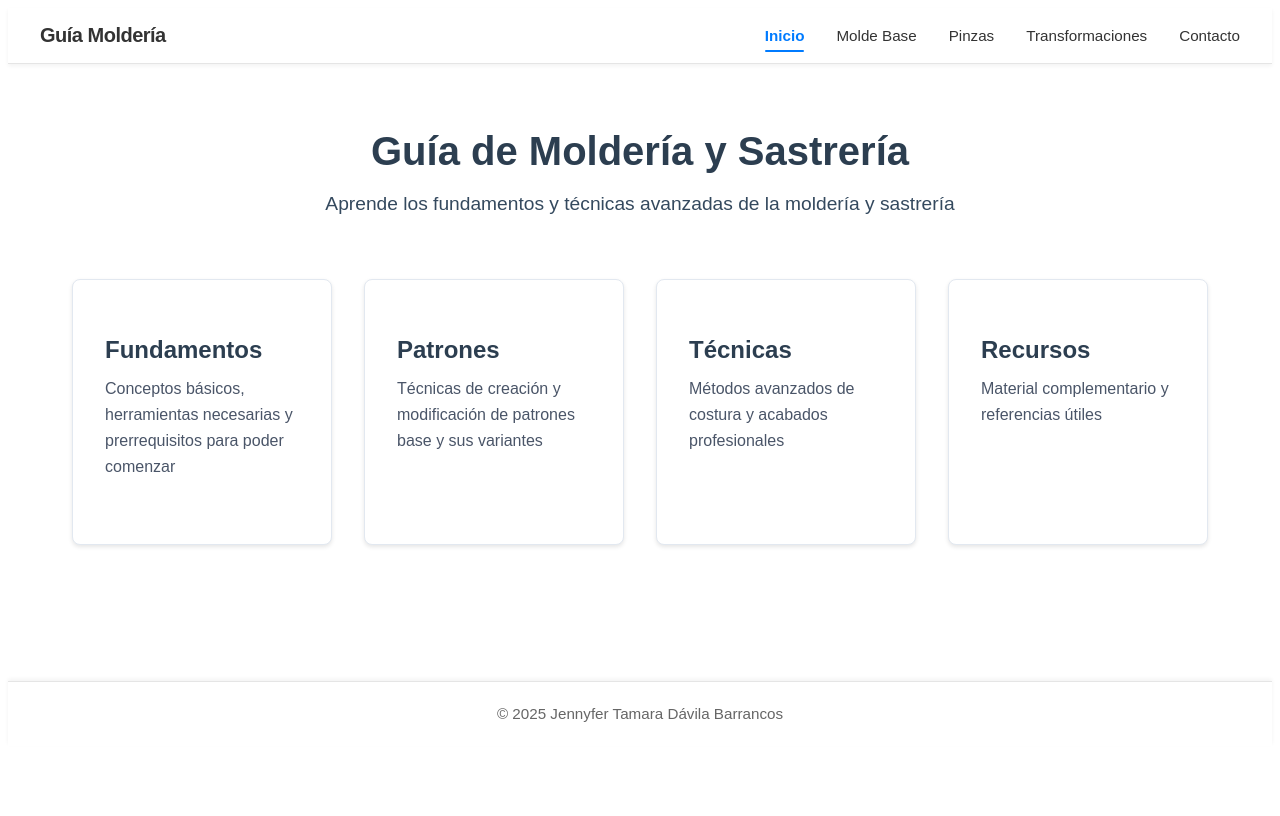
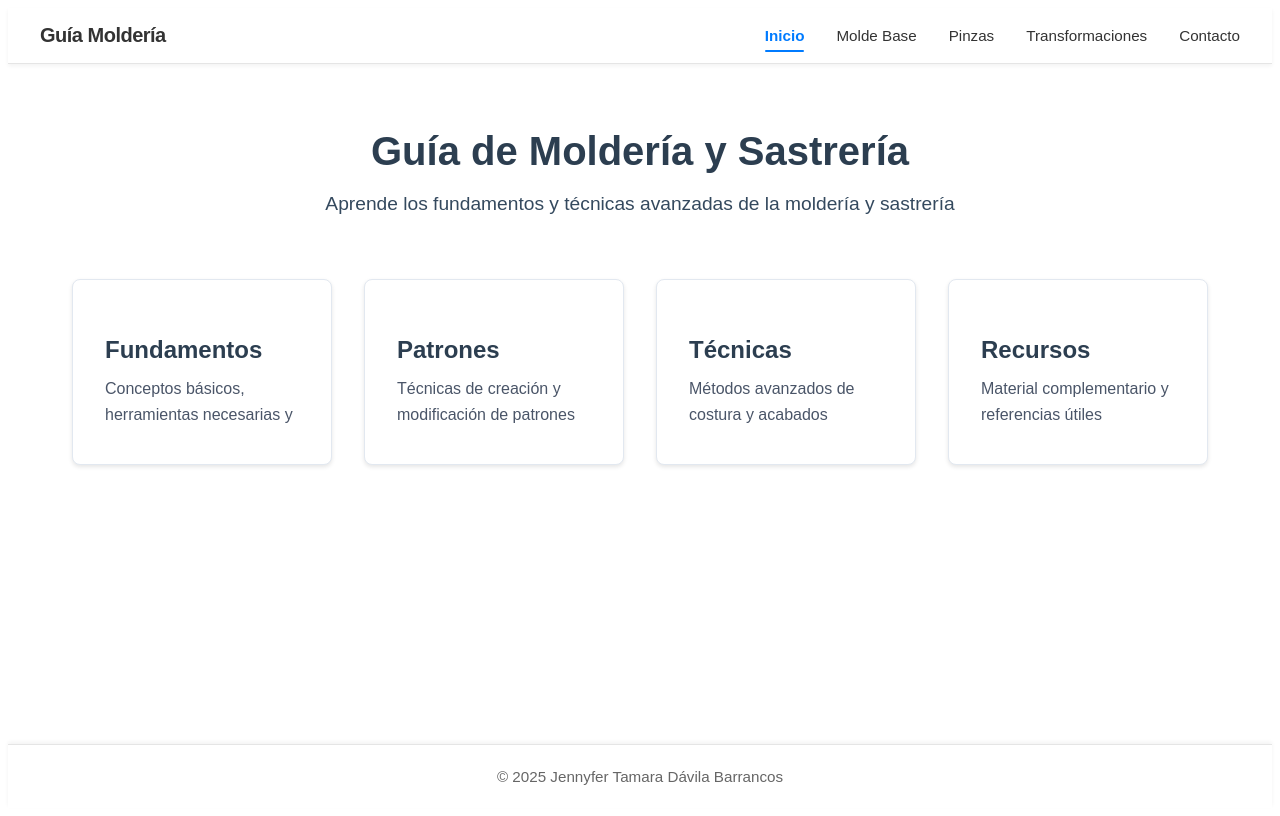
Before and after one commit to mdavila-2001/guia-para-molderia-y-sastreria, an Angular app: page / in a window 1280 px wide. Built offline with nearby package versions, Linux system fonts and the light colour scheme.

Commit message:
fix changes for npm

```diff
--- a/src/app/app.component.css
+++ b/src/app/app.component.css
@@ -1,3 +1,3 @@
 main {
-    min-height: 65vh;
+    min-height: 85vh;
 }
--- a/src/app/components/card/card.component.css
+++ b/src/app/components/card/card.component.css
@@ -11,7 +11,7 @@
   overflow: hidden;
   box-shadow: 0 2px 4px rgba(0, 0, 0, 0.1);
   padding: 2rem;
-  height: 200px;
+  height: 15vh;
   display: flex;
   flex-direction: column;
 }
```
Also changed, not shown: 1 other file (tests, documents, lock files or other folders).
